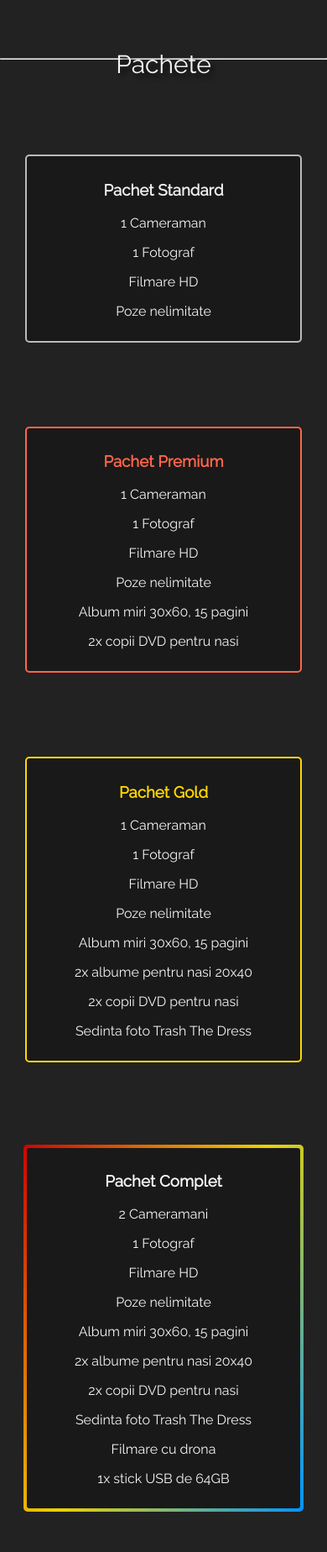
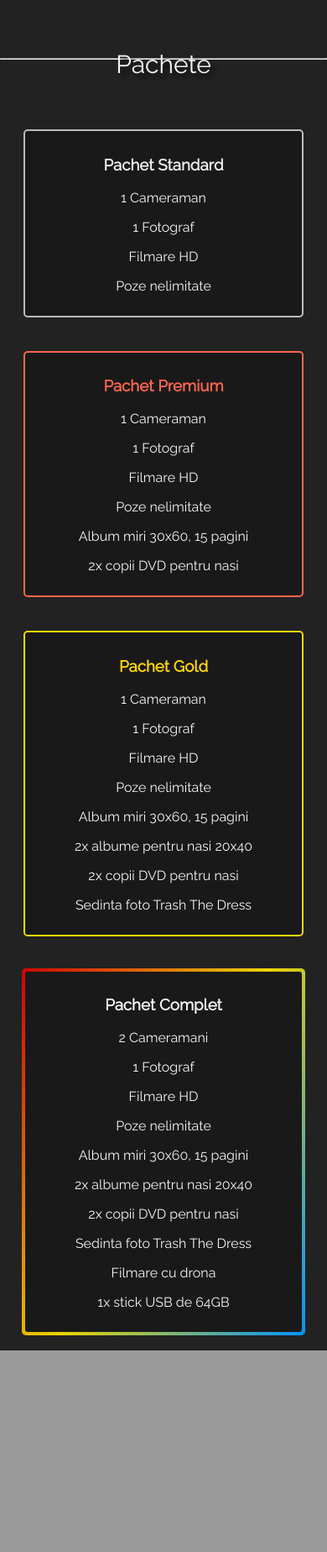
Before and after one commit to cristicismas/profotovideo, a Django app: page / in a window 390 px wide. Shown: the part 2958-4806 px from the top of the page at 84% size. After the commit the page ends 4566 px from the top, so only its background shows below. Run offline with Django 3.2, Linux system fonts and the light colour scheme; some libraries are stand-ins or nearby versions.

Commit message:
Make plans more responsive

```diff
--- a/pfv/pfv/static/assets/css/plans.css
+++ b/pfv/pfv/static/assets/css/plans.css
@@ -69,3 +69,9 @@
     rgba(0, 148, 255, 1) 100%
   );
 }
+
+@media only screen and (max-width: 790px) {
+  .plans .plan {
+    margin: 20px;
+  }
+}
```
